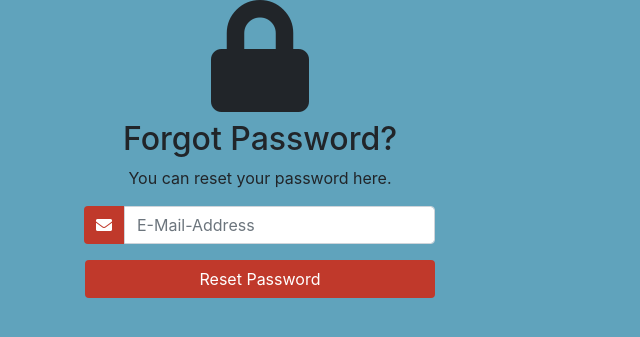
After one commit to cedriccarrel/prog2, a Flask app: page /forgot_password in a window 1280 px wide. The commit adds this page. Shown: the top 337 px of the page, without its empty margins (0-640 px from the left). Run offline with Flask 2, Linux system fonts and the light colour scheme; some libraries are stand-ins or nearby versions.

Commit message:
Forgot Password

```diff
--- a/Demos/App.py
+++ b/Demos/App.py
@@ -63,6 +63,10 @@ def load_sign_up_form():
 		return redirect(url_for('dashboard'))
 	return render_template ("sign_up.html")
 
+@app.route("/forgot_password")
+def forgot_password():
+	return render_template("forgot_password.html")
+
 @app.route("/", methods=['GET', 'POST'])
 @app.route("/dashboard", methods=['GET', 'POST'])
 def dashboard():
--- a/Demos/email.py
+++ b/Demos/email_server.py
@@ -1,4 +1,4 @@
-from flask import Flask
+"""from flask import Flask
 from flask_mail import Message, Mail
 from app.forms import ResetPasswordRequestForm
 
@@ -20,4 +20,4 @@ mail = Mail(app)
 
 def send_email(subject, sender, recipients, text_body, html_body):
     msg = Message(subject, sender=sender, recipients=recipients)
-    mail.send(msg)
+    mail.send(msg)"""
--- a/Demos/forms.py
+++ b/Demos/forms.py
@@ -1,3 +1,3 @@
-class ResetPasswordRequestForm(FlaskForm):
+"""class ResetPasswordRequestForm(FlaskForm):
     email = StringField('Email', validators=[DataRequired(), Email()])
-    submit = SubmitField('Request Password Reset')
+    submit = SubmitField('Request Password Reset')"""
--- /dev/null
+++ b/Demos/templates/forgot_password.html
@@ -0,0 +1,49 @@
+<!DOCTYPE html>
+<html lang="ch">
+<head>
+    <meta charset="UTF-8">
+    <meta name="viewport" content="width=device-width, initial-scale=1, shrink-to-fit=no">
+    <link rel="stylesheet" href="https://use.fontawesome.com/releases/v5.8.2/css/all.css" integrity="sha384-oS3vJWv+0UjzBfQzYUhtDYW+Pj2yciDJxpsK1OYPAYjqT085Qq/1cq5FLXAZQ7Ay" crossorigin="anonymous">
+    <link rel="stylesheet" href="../static/css2_login.css">
+    <link rel="stylesheet" href="../static/bootstrap.css">
+    <link rel="stylesheet" href="../static/js/bootstrap.bundle.js">
+    <link rel="shortcut icon" href="{{ url_for('static', filename='brand.png')}}" alt="OktoFinance"/>
+    <title>Password Request</title>
+</head>
+
+<div class="form-gap"></div>
+<div class="container">
+	<div class="row">
+		<div class="col-md-4 col-md-offset-4">
+            <div class="panel panel-default">
+              <div class="panel-body">
+                <div class="text-center">
+                  <h3><i class="fa fa-lock fa-4x"></i></h3>
+                  <h2 class="text-center">Forgot Password?</h2>
+                  <p>You can reset your password here.</p>
+                  <div class="panel-body">
+
+                    <form id="register-form" role="form" autocomplete="off" class="form" method="post">
+
+                      <div class="form-group">
+                        <div class="input-group mb-2">
+                          <div class="input-group-append">
+                          <span class="input-group-text"><i class="fas fa-envelope"></i></span>
+                        </div>
+                        <input type="email" name="e_mail" class="form-control input_text" placeholder="E-Mail-Address">
+                       </div>
+                      </div>
+
+                    <div class="form-group">
+                    <input class="btn login_btn" type="submit" value="Reset Password">
+                     </div>
+                      <input type="hidden" class="hide" name="token" id="token" value="">
+                    </form>
+
+                  </div>
+                </div>
+              </div>
+            </div>
+          </div>
+	</div>
+</div>
--- a/Demos/templates/login.html
+++ b/Demos/templates/login.html
@@ -38,12 +38,12 @@
 							<input type="password" name="password" class="form-control input_pass" value="{{
           					request.form.password }}" placeholder="Password">
 						</div>
-						<div class="form-group">
+						<!-- Header  <div class="form-group">
 							<div class="custom-control custom-checkbox">
 								<input type="checkbox" class="custom-control-input" id="customControlInline">
 								<label class="custom-control-label" for="customControlInline">Remember me</label>
 							</div>
-      					</div>
+      					</div>-->
       					<div>
 							{% if error %}
         						<p class="error"><strong>Error:</strong> {{ error }}
@@ -61,7 +61,7 @@
 						Don't have an account? <a href="{{ url_for('load_sign_up_form') }}" class="ml-2">Sign Up</a>
 					</div>
 					<div class="d-flex justify-content-center links">
-						<a href="">Forgot your password?</a>
+						<a href="{{ url_for('forgot_password') }}" class="ml-2">Forgot your password?</a>
 					</div>
 				</div>
 			</div>
```
Also changed, not shown: Demos/user_data.json (+10 -3 lines).
